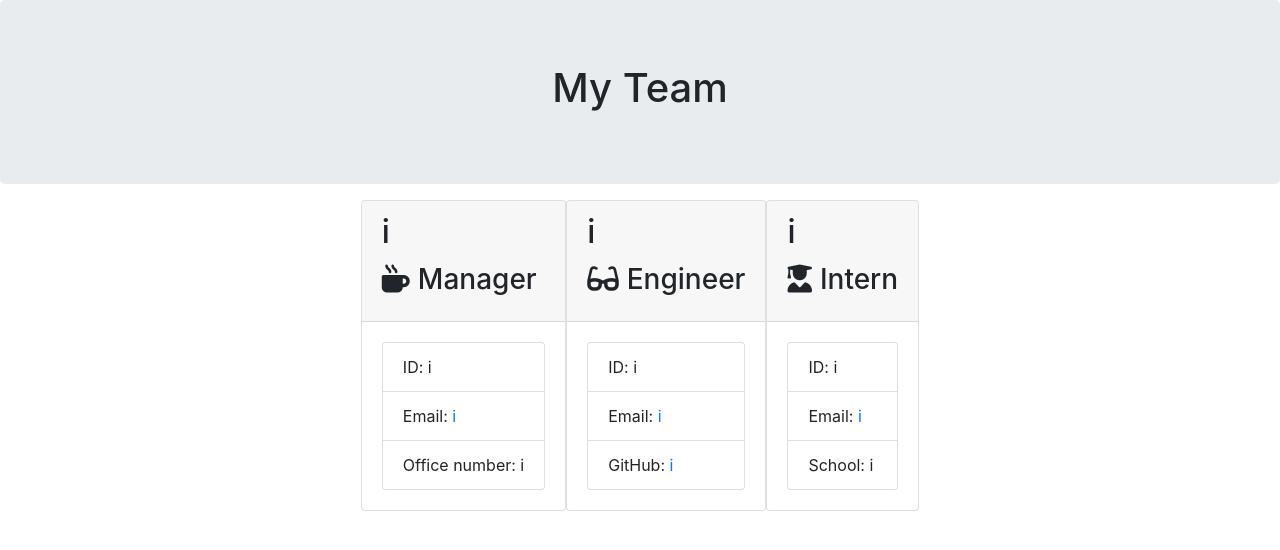
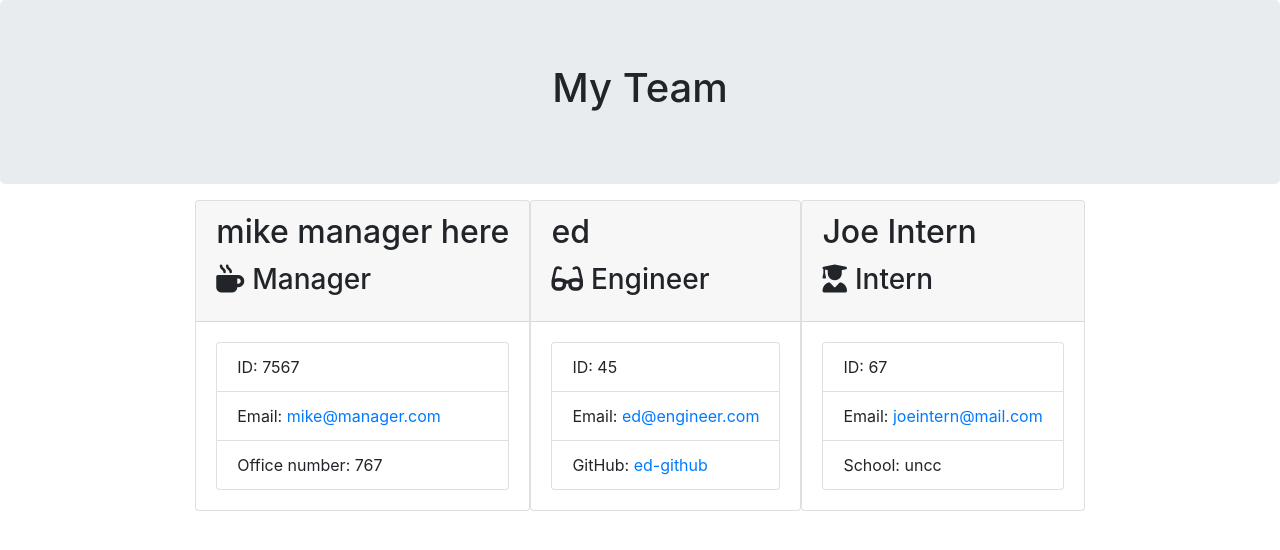
Before and after one commit to JD-Jaramillo/team-profile-generator, a website: page output/team.html in a window 1280 px wide. Drawn offline with nearby package versions, Linux system fonts and the light colour scheme; files that its build step writes are made by us from their sources.

```diff
--- a/output/team.html
+++ b/output/team.html
@@ -29,14 +29,14 @@
 
 <div class="card employee-card">
     <div class="card-header">
-        <h2 class="card-title">i</h2>
+        <h2 class="card-title">mike manager here</h2>
         <h3 class="card-title"><i class="fas fa-mug-hot mr-2"></i>Manager</h3>
     </div>
     <div class="card-body">
         <ul class="list-group">
-            <li class="list-group-item">ID: i</li>
-            <li class="list-group-item">Email: <a href="mailto:i">i</a></li>
-            <li class="list-group-item">Office number: i</li>
+            <li class="list-group-item">ID: 7567</li>
+            <li class="list-group-item">Email: <a href="mailto:mike@manager.com">mike@manager.com</a></li>
+            <li class="list-group-item">Office number: 767</li>
         </ul>
     </div>
 </div>
@@ -44,14 +44,14 @@
 
 <div class="card employee-card">
     <div class="card-header">
-        <h2 class="card-title">i</h2>
+        <h2 class="card-title">ed</h2>
         <h3 class="card-title"><i class="fas fa-glasses mr-2"></i>Engineer</h3>
     </div>
     <div class="card-body">
         <ul class="list-group">
-            <li class="list-group-item">ID: i</li>
-            <li class="list-group-item">Email: <a href="mailto:i">i</a></li>
-            <li class="list-group-item">GitHub: <a href="https://github.com/i" target="_blank" rel="noopener noreferrer">i</a></li>
+            <li class="list-group-item">ID: 45</li>
+            <li class="list-group-item">Email: <a href="mailto:ed@engineer.com">ed@engineer.com</a></li>
+            <li class="list-group-item">GitHub: <a href="https://github.com/ed-github" target="_blank" rel="noopener noreferrer">ed-github</a></li>
         </ul>
     </div>
 </div>
@@ -59,14 +59,14 @@
 
 <div class="card employee-card">
     <div class="card-header">
-        <h2 class="card-title">i</h2>
+        <h2 class="card-title">Joe Intern</h2>
         <h3 class="card-title"><i class="fas fa-user-graduate mr-2"></i>Intern</h3>
     </div>
     <div class="card-body">
         <ul class="list-group">
-            <li class="list-group-item">ID: i</li>
-            <li class="list-group-item">Email: <a href="mailto:i">i</a></li>
-            <li class="list-group-item">School: i</li>
+            <li class="list-group-item">ID: 67</li>
+            <li class="list-group-item">Email: <a href="mailto:joeintern@mail.com">joeintern@mail.com</a></li>
+            <li class="list-group-item">School: uncc</li>
         </ul>
     </div>
 </div>
```
Also changed, not shown: README.md, images/rendered-html.png (added), 1 other file.
